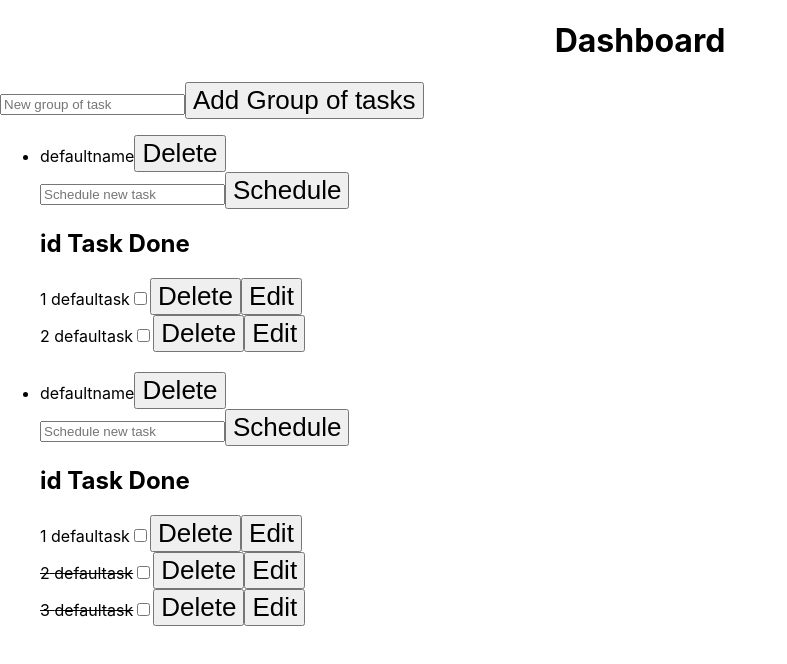
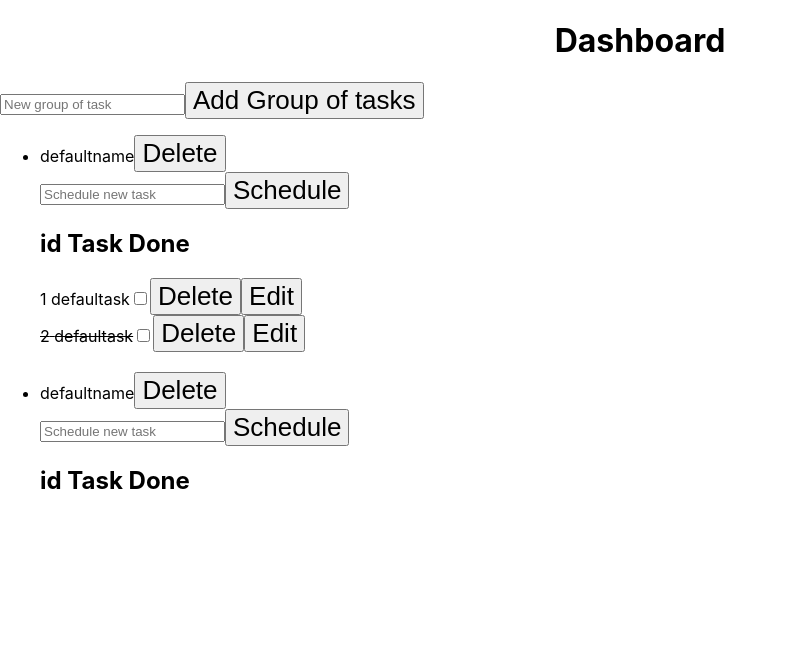
Before and after one commit to Eslashier/front-end-sofka-web-development-challenge, a React (Vite) app: page / in a window 1280 px wide. Shown: the top 664 px of the page, without its empty margins (0-787 px from the left). Built offline with nearby package versions, Linux system fonts and the light colour scheme.

Commit message:
Adding notes, only works for the moment if exists a note

```diff
--- a/src/components/ListOfToDo.jsx
+++ b/src/components/ListOfToDo.jsx
@@ -3,27 +3,22 @@ import { Store } from './StoreProvider'
 
 const ListOfToDo = () => {
 
-  const formRef = useRef(null)
-
   const { state, dispatch } = useContext(Store)
 
-
-  const onAddTask = (event) => {
+  const onAddTask = (fk, event) => {
     event.preventDefault()
     if (task) {
       dispatch({
         type: 'add-task',
         payload: {
           task,
+          fk,
         }
       })
-
     }
-
   }
 
   const [task, setTask] = useState('');
-  console.log(task);
 
   const addingTask = (e) => {
     setTask(e.target.value)
@@ -41,11 +36,11 @@ const ListOfToDo = () => {
 
             <form>
               <input onChange={addingTask} type="text" name={title.id} placeholder="Schedule new task" />
-              <button onClick={onAddTask}>Schedule</button>
+              <button onClick={e=>{onAddTask(title.id, e)}} name={title.id}>Schedule</button>
             </form>
 
             <h2>id  Task  Done</h2>
-            {title.task.map(tasks => {
+            {title.todo.map(tasks => {
               return <div style={tasks.done ? { textDecoration: 'line-through' } : {}} key={tasks.id}>
                 {tasks.id} {tasks.taskToDo}
                 <input type="checkbox"></input>
@@ -58,7 +53,6 @@ const ListOfToDo = () => {
             })}
             <br />
           </li>
-
         })}
       </ul>
     </div>
--- a/src/components/Reducer.jsx
+++ b/src/components/Reducer.jsx
@@ -6,16 +6,43 @@ function reducer(state, action){
             const newGroup = {
                 id: Math.floor(Math.random()*100),
                 name: action.payload.group,
-                task:[]
+                todo:[]
             }
             const newListOfGroupsAdded = [...state.listOfTitles, newGroup]
             const newStateAddGroup={
                 ...state, listOfTitles: newListOfGroupsAdded
             }
+            console.log(newStateAddGroup)
             return newStateAddGroup;
         case 'add-task':
-            console.log("adding task")
-            return state
+            const newTask = {
+                id: Math.floor(Math.random()*100),
+                taskToDo: action.payload.task,
+                done: false,
+                fkTitleId: action.payload.fk
+            }
+
+            const groupWithoutTask = state.listOfTitles.find(element => element.id === action.payload.fk)
+
+            const index = groupWithoutTask.id
+
+            const newListOfTasks = [...state.listOfTitles[index].todo, newTask]
+
+            const updatedGroup={
+                ...state.listOfTitles[index], todo: newListOfTasks
+            }
+
+            const listToUpdate=[...state.listOfTitles]
+
+            listToUpdate[index] = updatedGroup
+
+            const updatedMainList={
+                ...state, listOfTitles : listToUpdate
+            }
+
+            console.log(updatedMainList)
+            return(updatedMainList)
+
         case 'remove-list':
             return state
         case 'remove-task':
--- a/src/components/StoreProvider.jsx
+++ b/src/components/StoreProvider.jsx
@@ -1,74 +1,54 @@
-import React, {createContext, useReducer} from 'react'
+import React, { createContext, useReducer } from 'react'
 import reducer from './Reducer'
 
 const initialState = {
-    title:{
-        id:'',
-        name:'',
-        task:{
-            id:'',
+    title: {
+        id: '',
+        name: '',
+        todo: {
+            id: '',
             taskToDo: '',
             done: false,
             fkTitleId: ''
         }
     },
-    listOfTitles:[
+    listOfTitles: [
         {
-        id:'0',
-        name:'defaultname',
-        task:[
-            {
-            id:'1',
-            taskToDo: 'defaultask',
-            done: false,
-            fkTitleId: '0'
-        },{
-            id:'2',
-            taskToDo: 'defaultask',
-            done: false,
-            fkTitleId: '0'
-            }
-        ]
-
-        },
-        {
-            id:'1',
-            name:'defaultname',
-            task:[
+            id: 0,
+            name: 'defaultname',
+            todo: [
                 {
-                id:'1',
-                taskToDo: 'defaultask',
-                done: false,
-                fkTitleId: '0'
-            },{
-                id:'2',
-                taskToDo: 'defaultask',
-                done: true,
-                fkTitleId: '0'
-            },{
-                id:'3',
-                taskToDo: 'defaultask',
-                done: true,
-                fkTitleId: '0'
+                    id: 1,
+                    taskToDo: "defaultask",
+                    done: false,
+                    fkTitleId: 0
+                }, {
+                    id: 2,
+                    taskToDo: 'defaultask',
+                    done: true,
+                    fkTitleId: 0
                 }
             ]
-
-            },
+        },{
+            id: 2,
+            name: 'defaultname',
+            todo: []
+        }
     ]
 }
 
 const Store = createContext(initialState)
 
-const StoreProvider = ({children}) => {
+const StoreProvider = ({ children }) => {
 
     const [state, dispatch] = useReducer(reducer, initialState)
 
     return (
-        <Store.Provider value={{state, dispatch}}>
+        <Store.Provider value={{ state, dispatch }}>
             {children}
         </Store.Provider>
     )
 }
 
 export default StoreProvider
-export {Store, initialState}
+export { Store, initialState }
```
